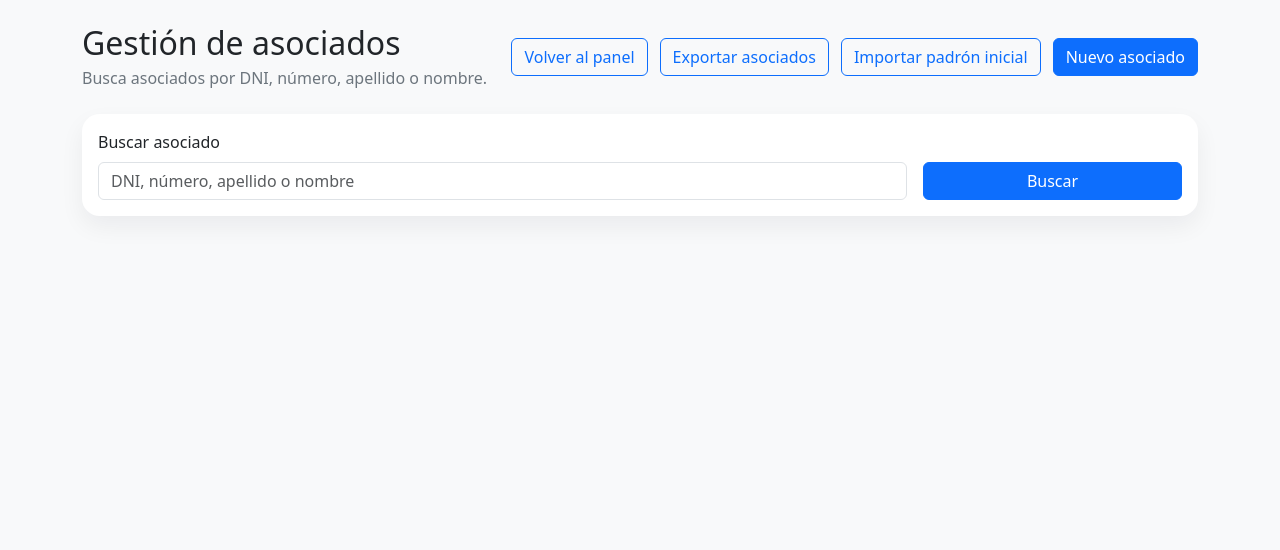
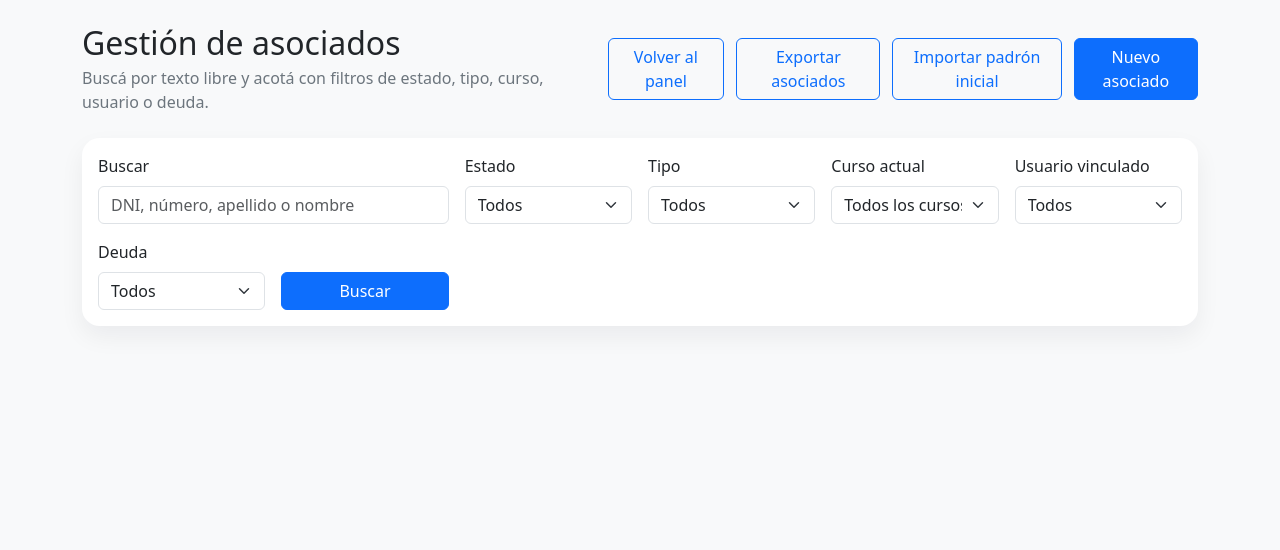
Before and after one commit to CET-3/uni2, a Django app: page /gestion/asociados/ in a window 1280 px wide. Shown: the part 56-606 px from the top of the page. Run offline with Django 5.2, Linux system fonts and the light colour scheme; the visitor is signed in with stand-in values (Sample User, id 1); data that the repository does not hold is empty.

Commit message:
Agrega filtros a la consulta de asociados

```diff
--- a/gestion/forms.py
+++ b/gestion/forms.py
@@ -2,6 +2,7 @@ from django import forms
 from django.utils import timezone
 
 from asociados.models import Asociado
+from asociados.models import Curso
 from cuotas.models import Pago, PeriodoCuota
 
 
@@ -118,3 +119,42 @@ class ImportarCuotasHistoricasForm(forms.Form):
         if not archivo.name.lower().endswith(".xlsx"):
             raise forms.ValidationError("La planilla debe ser un archivo .xlsx.")
         return archivo
+
+
+class FiltroAsociadosForm(forms.Form):
+    q = forms.CharField(required=False, label="Buscar", widget=forms.TextInput())
+    estado = forms.ChoiceField(required=False, choices=[("", "Todos")] + list(Asociado.ESTADOS), label="Estado")
+    tipo = forms.ChoiceField(required=False, choices=[("", "Todos")] + list(Asociado.TIPOS), label="Tipo")
+    curso_actual = forms.ModelChoiceField(
+        required=False,
+        queryset=Curso.objects.select_related().order_by("division", "anio", "curso", "turno"),
+        empty_label="Todos los cursos",
+        label="Curso actual",
+    )
+    usuario = forms.ChoiceField(
+        required=False,
+        choices=[
+            ("", "Todos"),
+            ("con", "Con usuario"),
+            ("sin", "Sin usuario"),
+        ],
+        label="Usuario vinculado",
+    )
+    deuda = forms.ChoiceField(
+        required=False,
+        choices=[
+            ("", "Todos"),
+            ("con", "Con deuda"),
+            ("sin", "Sin deuda"),
+        ],
+        label="Deuda",
+    )
+
+    def __init__(self, *args, **kwargs):
+        super().__init__(*args, **kwargs)
+        self.fields["q"].widget.attrs.update({"class": "form-control", "placeholder": "DNI, número, apellido o nombre"})
+        self.fields["estado"].widget.attrs.update({"class": "form-select"})
+        self.fields["tipo"].widget.attrs.update({"class": "form-select"})
+        self.fields["curso_actual"].widget.attrs.update({"class": "form-select"})
+        self.fields["usuario"].widget.attrs.update({"class": "form-select"})
+        self.fields["deuda"].widget.attrs.update({"class": "form-select"})
--- a/gestion/views.py
+++ b/gestion/views.py
@@ -1,5 +1,6 @@
 from django.contrib import messages
 from django.contrib.auth.mixins import LoginRequiredMixin, UserPassesTestMixin
+from django.core.exceptions import PermissionDenied
 from django.http import HttpResponse
 from django.shortcuts import get_object_or_404, redirect
 from django.urls import reverse, reverse_lazy
@@ -15,7 +16,7 @@ from asociados.importers import (
     import_padron_preview,
 )
 from asociados.models import Asociado
-from asociados.selectors import get_asociados_for_export, search_asociados
+from asociados.selectors import filter_asociados, get_asociados_for_export, search_asociados
 from cuotas.importers import (
     CUOTAS_HISTORICAS_SESSION_KEY,
     CuotasHistoricasPreview,
@@ -32,24 +33,40 @@ from .forms import (
     CobroCuotaForm,
     ImportarCuotasHistoricasForm,
     ImportarPadronAsociadosForm,
+    FiltroAsociadosForm,
     PeriodoCuotaForm,
+)
+from .permissions import (
+    GESTION_ADMINISTRAR_PERIODOS_CUOTA,
+    GESTION_COBRAR_CUOTAS,
+    GESTION_CONSULTAR_ASOCIADOS,
+    GESTION_EDITAR_ASOCIADOS,
+    GESTION_EXPORTAR_ASOCIADOS,
+    GESTION_IMPORTAR_ASOCIADOS,
+    GESTION_IMPORTAR_CUOTAS_HISTORICAS,
+    GESTION_VER_DEUDORES,
+    user_has_any_gestion_permission,
 )
 from .selectors import get_asociados_deudores
 
 
-class StaffRequiredMixin(LoginRequiredMixin, UserPassesTestMixin):
+class GestionPermissionRequiredMixin(LoginRequiredMixin, UserPassesTestMixin):
+    permission_required = None
     raise_exception = True
 
     def test_func(self):
-        return self.request.user.is_staff
+        if self.permission_required is None:
+            return user_has_any_gestion_permission(self.request.user)
+        return self.request.user.has_perm(self.permission_required)
 
 
-class GestionDashboardView(StaffRequiredMixin, TemplateView):
+class GestionDashboardView(GestionPermissionRequiredMixin, TemplateView):
     template_name = "gestion/dashboard.html"
 
 
-class GestionDeudoresView(StaffRequiredMixin, TemplateView):
+class GestionDeudoresView(GestionPermissionRequiredMixin, TemplateView):
     template_name = "gestion/deudores.html"
+    permission_required = GESTION_VER_DEUDORES
 
     def get_context_data(self, **kwargs):
         context = super().get_context_data(**kwargs)
@@ -57,22 +74,50 @@ class GestionDeudoresView(StaffRequiredMixin, TemplateView):
         return context
 
 
-class GestionAsociadosView(StaffRequiredMixin, TemplateView):
+class GestionAsociadosView(GestionPermissionRequiredMixin, TemplateView):
     template_name = "gestion/asociados.html"
+    permission_required = GESTION_CONSULTAR_ASOCIADOS
 
     def get_context_data(self, **kwargs):
         context = super().get_context_data(**kwargs)
-        query = self.request.GET.get("q", "").strip()
-        context["query"] = query
-        context["asociados"] = search_asociados(query) if query else []
+        form = FiltroAsociadosForm(self.request.GET or None)
+        if form.is_valid():
+            filters = {
+                "query": form.cleaned_data["q"],
+                "estado": form.cleaned_data["estado"],
+                "tipo": form.cleaned_data["tipo"],
+                "curso_id": form.cleaned_data["curso_actual"].id if form.cleaned_data["curso_actual"] else None,
+                "usuario": form.cleaned_data["usuario"],
+                "deuda": form.cleaned_data["deuda"],
+            }
+            asociados = filter_asociados(**filters)
+        else:
+            filters = {}
+            asociados = []
+        context["form"] = form
+        context["query"] = form.data.get("q", "") if form.is_bound else ""
+        context["asociados"] = asociados
         return context
 
 
-class GestionExportarAsociadosView(StaffRequiredMixin, TemplateView):
+class GestionExportarAsociadosView(GestionPermissionRequiredMixin, TemplateView):
+    permission_required = GESTION_EXPORTAR_ASOCIADOS
+
     def get(self, request, *args, **kwargs):
-        query = request.GET.get("q", "").strip()
+        form = FiltroAsociadosForm(request.GET or None)
+        if form.is_valid():
+            filters = {
+                "query": form.cleaned_data["q"],
+                "estado": form.cleaned_data["estado"],
+                "tipo": form.cleaned_data["tipo"],
+                "curso_id": form.cleaned_data["curso_actual"].id if form.cleaned_data["curso_actual"] else None,
+                "usuario": form.cleaned_data["usuario"],
+                "deuda": form.cleaned_data["deuda"],
+            }
+        else:
+            filters = {}
         try:
-            content = build_asociados_formato_uni2_xlsx(get_asociados_for_export(query))
+            content = build_asociados_formato_uni2_xlsx(get_asociados_for_export(filters))
         except RuntimeError as exc:
             messages.error(request, str(exc))
             return redirect("gestion:asociados")
@@ -85,8 +130,9 @@ class GestionExportarAsociadosView(StaffRequiredMixin, TemplateView):
         return response
 
 
-class GestionImportarAsociadosView(StaffRequiredMixin, TemplateView):
+class GestionImportarAsociadosView(GestionPermissionRequiredMixin, TemplateView):
     template_name = "gestion/importar_asociados.html"
+    permission_required = GESTION_IMPORTAR_ASOCIADOS
 
     def post(self, request, *args, **kwargs):
         action = request.POST.get("action")
@@ -138,7 +184,9 @@ class GestionImportarAsociadosView(StaffRequiredMixin, TemplateView):
         return context
 
 
-class GestionDescargarAsociadosRevisarView(StaffRequiredMixin, TemplateView):
+class GestionDescargarAsociadosRevisarView(GestionPermissionRequiredMixin, TemplateView):
+    permission_required = GESTION_IMPORTAR_ASOCIADOS
+
     def get(self, request, *args, **kwargs):
         preview_data = request.session.get(PADRON_IMPORT_SESSION_KEY)
         if not preview_data:
@@ -164,8 +212,9 @@ class GestionDescargarAsociadosRevisarView(StaffRequiredMixin, TemplateView):
         return response
 
 
-class GestionImportarCuotasHistoricasView(StaffRequiredMixin, TemplateView):
+class GestionImportarCuotasHistoricasView(GestionPermissionRequiredMixin, TemplateView):
     template_name = "gestion/importar_cuotas_historicas.html"
+    permission_required = GESTION_IMPORTAR_CUOTAS_HISTORICAS
 
     def post(self, request, *args, **kwargs):
         action = request.POST.get("action")
@@ -217,7 +266,9 @@ class GestionImportarCuotasHistoricasView(StaffRequiredMixin, TemplateView):
         return context
 
 
-class GestionDescargarCuotasHistoricasRevisarView(StaffRequiredMixin, TemplateView):
+class GestionDescargarCuotasHistoricasRevisarView(GestionPermissionRequiredMixin, TemplateView):
+    permission_required = GESTION_IMPORTAR_CUOTAS_HISTORICAS
+
     def get(self, request, *args, **kwargs):
         preview_data = request.session.get(CUOTAS_HISTORICAS_SESSION_KEY)
         if not preview_data:
@@ -243,10 +294,13 @@ class GestionDescargarCuotasHistoricasRevisarView(StaffRequiredMixin, TemplateVi
         return response
 
 
-class GestionAsociadoDetalleView(StaffRequiredMixin, TemplateView):
+class GestionAsociadoDetalleView(GestionPermissionRequiredMixin, TemplateView):
     template_name = "gestion/asociado_detalle.html"
+    permission_required = GESTION_CONSULTAR_ASOCIADOS
 
     def dispatch(self, request, *args, **kwargs):
+        if request.method == "POST" and not request.user.has_perm(GESTION_EDITAR_ASOCIADOS):
+            raise PermissionDenied
         self.asociado = get_object_or_404(Asociado, id=kwargs["asociado_id"])
         if request.method == "POST":
             form = AsociadoGestionForm(request.POST, instance=self.asociado)
@@ -279,8 +333,9 @@ class GestionAsociadoDetalleView(StaffRequiredMixin, TemplateView):
         return context
 
 
-class GestionCobrosView(StaffRequiredMixin, TemplateView):
+class GestionCobrosView(GestionPermissionRequiredMixin, TemplateView):
     template_name = "gestion/cobrar_cuotas.html"
+    permission_required = GESTION_COBRAR_CUOTAS
 
     def post(self, request, *args, **kwargs):
         context = self.get_context_data(**kwargs)
@@ -352,8 +407,9 @@ class GestionCobrosView(StaffRequiredMixin, TemplateView):
         return context
 
 
-class GestionPeriodosCuotaView(StaffRequiredMixin, TemplateView):
+class GestionPeriodosCuotaView(GestionPermissionRequiredMixin, TemplateView):
     template_name = "gestion/periodos_cuota.html"
+    permission_required = GESTION_ADMINISTRAR_PERIODOS_CUOTA
 
     def dispatch(self, request, *args, **kwargs):
         if request.method == "POST":
--- a/templates/gestion/asociados.html
+++ b/templates/gestion/asociados.html
@@ -6,11 +6,11 @@
 <div class="d-flex flex-column flex-lg-row justify-content-between align-items-lg-center gap-3 mb-4">
     <div>
         <h1 class="h2 mb-1">Gestión de asociados</h1>
-        <p class="text-secondary mb-0">Busca asociados por DNI, número, apellido o nombre.</p>
+        <p class="text-secondary mb-0">Buscá por texto libre y acotá con filtros de estado, tipo, curso, usuario o deuda.</p>
     </div>
     <div class="page-header-actions">
         <a class="btn btn-outline-primary" href="{% url 'gestion:dashboard' %}">Volver al panel</a>
-        <a class="btn btn-outline-primary" href="{% url 'gestion:exportar_asociados' %}{% if query %}?q={{ query|urlencode }}{% endif %}">Exportar asociados</a>
+        <a class="btn btn-outline-primary" href="{% url 'gestion:exportar_asociados' %}{% if request.GET %}?{{ request.GET.urlencode }}{% endif %}">Exportar asociados</a>
         <a class="btn btn-outline-primary" href="{% url 'gestion:importar_asociados' %}">Importar padrón inicial</a>
         <a class="btn btn-primary" href="{% url 'admin:asociados_asociado_add' %}">Nuevo asociado</a>
     </div>
@@ -19,14 +19,37 @@
 <div class="card surface-card mb-4">
     <div class="card-body">
         <form method="get" class="row g-3 align-items-end">
-            <div class="col-lg-9">
-                <label class="form-label" for="id_q">Buscar asociado</label>
-                <input id="id_q" class="form-control" type="text" name="q" value="{{ query }}" placeholder="DNI, número, apellido o nombre">
+            <div class="col-lg-4">
+                <label class="form-label" for="{{ form.q.id_for_label }}">{{ form.q.label }}</label>
+                {{ form.q }}
             </div>
-            <div class="col-lg-3">
+            <div class="col-lg-2">
+                <label class="form-label" for="{{ form.estado.id_for_label }}">{{ form.estado.label }}</label>
+                {{ form.estado }}
+            </div>
+            <div class="col-lg-2">
+                <label class="form-label" for="{{ form.tipo.id_for_label }}">{{ form.tipo.label }}</label>
+                {{ form.tipo }}
+            </div>
+            <div class="col-lg-2">
+                <label class="form-label" for="{{ form.curso_actual.id_for_label }}">{{ form.curso_actual.label }}</label>
+                {{ form.curso_actual }}
+            </div>
+            <div class="col-lg-2">
+                <label class="form-label" for="{{ form.usuario.id_for_label }}">{{ form.usuario.label }}</label>
+                {{ form.usuario }}
+            </div>
+            <div class="col-lg-2">
+                <label class="form-label" for="{{ form.deuda.id_for_label }}">{{ form.deuda.label }}</label>
+                {{ form.deuda }}
+            </div>
+            <div class="col-lg-2">
                 <button class="btn btn-primary w-100" type="submit">Buscar</button>
             </div>
         </form>
+        {% if form.errors %}
+            <div class="alert alert-warning mt-3 mb-0">Revisá los filtros ingresados.</div>
+        {% endif %}
     </div>
 </div>
 
@@ -65,7 +88,7 @@
             </div>
         </div>
     </div>
-{% elif query %}
+{% elif form.is_bound %}
     <div class="alert alert-warning">No se encontraron asociados para la búsqueda ingresada.</div>
 {% endif %}
 {% endblock %}
```
Also changed, not shown: asociados/selectors.py (+64 -4 lines), especificacion/index.html (+30 -13 lines), gestion/tests/test_views.py (+85 -39 lines).
